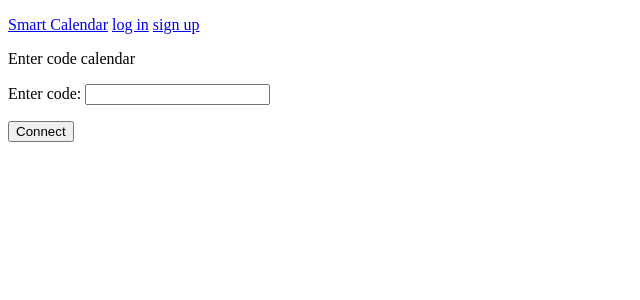
After one commit to n1cho/SmartCalendar, a Django app: page /enter_calend/ in a window 1280 px wide. The commit adds this page. Shown: the top 300 px of the page, without its empty margins (0-640 px from the left). Run offline with Django 4.2, Linux system fonts and the light colour scheme.

Commit message:
added the ability to join the calendar

```diff
--- a/source/forms.py
+++ b/source/forms.py
@@ -2,8 +2,14 @@ from django import forms
 
 from .models import Calendar
 
-class CalendarForm(forms.ModelForm):
+class NewCalendarForm(forms.ModelForm):
     class Meta:
         model = Calendar
         fields = ['name']
         labels = {'name': 'Name Calendar'}
+
+class EnterToCalendar(forms.ModelForm):
+    class Meta:
+        model = Calendar
+        fields = ['code']
+        labels = {'code':'Enter code'}
--- a/source/templates/page/base.html
+++ b/source/templates/page/base.html
@@ -5,7 +5,7 @@
     <title>Smart Calendar</title>
 </head>
 <body>
-    <p>Smart Calendar
+    <p><a href="{% url 'index' %}">Smart Calendar</a>
     {% if user.is_authenticated %}
 	    Hello, {{ user.username }}.
         <a href="{% url 'logout' %}">Log Out</a>
--- /dev/null
+++ b/source/templates/page/enter_calend.html
@@ -0,0 +1,14 @@
+{% extends "page/base.html" %}
+
+{% block content %}
+    {% if error %}
+        <p>Bad code.</p>
+    {% endif %}
+    <p>Enter code calendar</p>
+    <form action="{% url 'enter_calend' %}" method="POST">
+        {% csrf_token %}
+        {{form.as_p}}
+        <button name="submit">Connect</button>
+        <input type="hidden" name="next" value="{% url 'index' %}" />
+    </form>
+{% endblock content %}
--- a/source/templates/page/index.html
+++ b/source/templates/page/index.html
@@ -20,6 +20,7 @@
             <p>Create you calendar, or connect another</p>
     {% endif %}
     <a href="{% url 'new_calend' %}">create</a>
+    <a href="{% url 'enter_calend' %}">add</a>
 {% else %}
     <p>Create an account to use all the site's features</p>
 {% endif %}
--- a/source/urls.py
+++ b/source/urls.py
@@ -5,5 +5,6 @@ from . import views
 urlpatterns = [
     #home page
     path('',views.index,name='index'),
-    path('new_calend/',views.new_calend,name='new_calend')
+    path('new_calend/',views.new_calend,name='new_calend'),
+    path('enter_calend/',views.enter_calend,name='enter_calend')
 ]
--- a/source/views.py
+++ b/source/views.py
@@ -6,7 +6,7 @@ from django.contrib.auth.models import User
 
 
 from .models import Calendar
-from .forms import CalendarForm
+from .forms import NewCalendarForm,EnterToCalendar
 
 def index(request):
     if request.user.is_authenticated:
@@ -19,9 +19,9 @@ def index(request):
 def new_calend(request):
     user = User.objects.get(id=request.user.id)
     if request.method != 'POST':
-        form = CalendarForm()
+        form = NewCalendarForm()
     else:
-        form = CalendarForm(request.POST)
+        form = NewCalendarForm(request.POST)
         if form.is_valid():
             new_calendar = form.save(commit=False)
             new_calendar.code = User.objects.make_random_password(8)
@@ -31,3 +31,23 @@ def new_calend(request):
             return HttpResponseRedirect(reverse('index'))
     context = {'form':form,'user':user}
     return render(request,'page/new_calend.html',context)
+
+
+def enter_calend(request):
+    error = False
+    if request.method != 'POST':
+        form = EnterToCalendar()
+        form_calendar = {}
+    else:
+        form = EnterToCalendar(request.POST)
+        if form.is_valid():
+            form_calendar = form.cleaned_data['code']
+            try:
+                calendar = Calendar.objects.get(code=form_calendar)
+                user = User.objects.get(id=request.user.id)
+                calendar.members.add(user)
+                return HttpResponseRedirect(reverse('index'))
+            except:
+                error = True
+    context = {'form':form,'error': error}
+    return render(request,'page/enter_calend.html',context)
```
Also changed, not shown: db.sqlite3.
